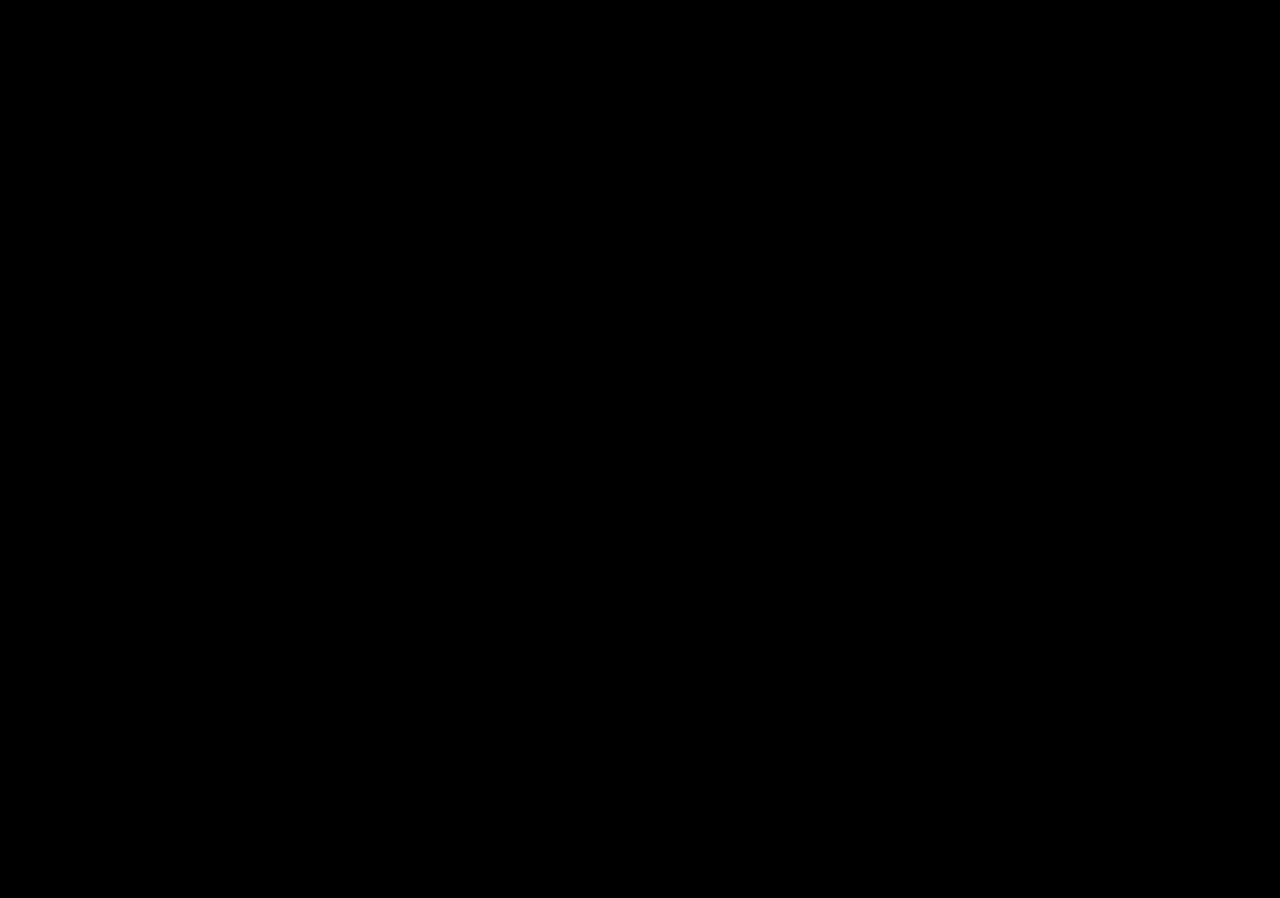
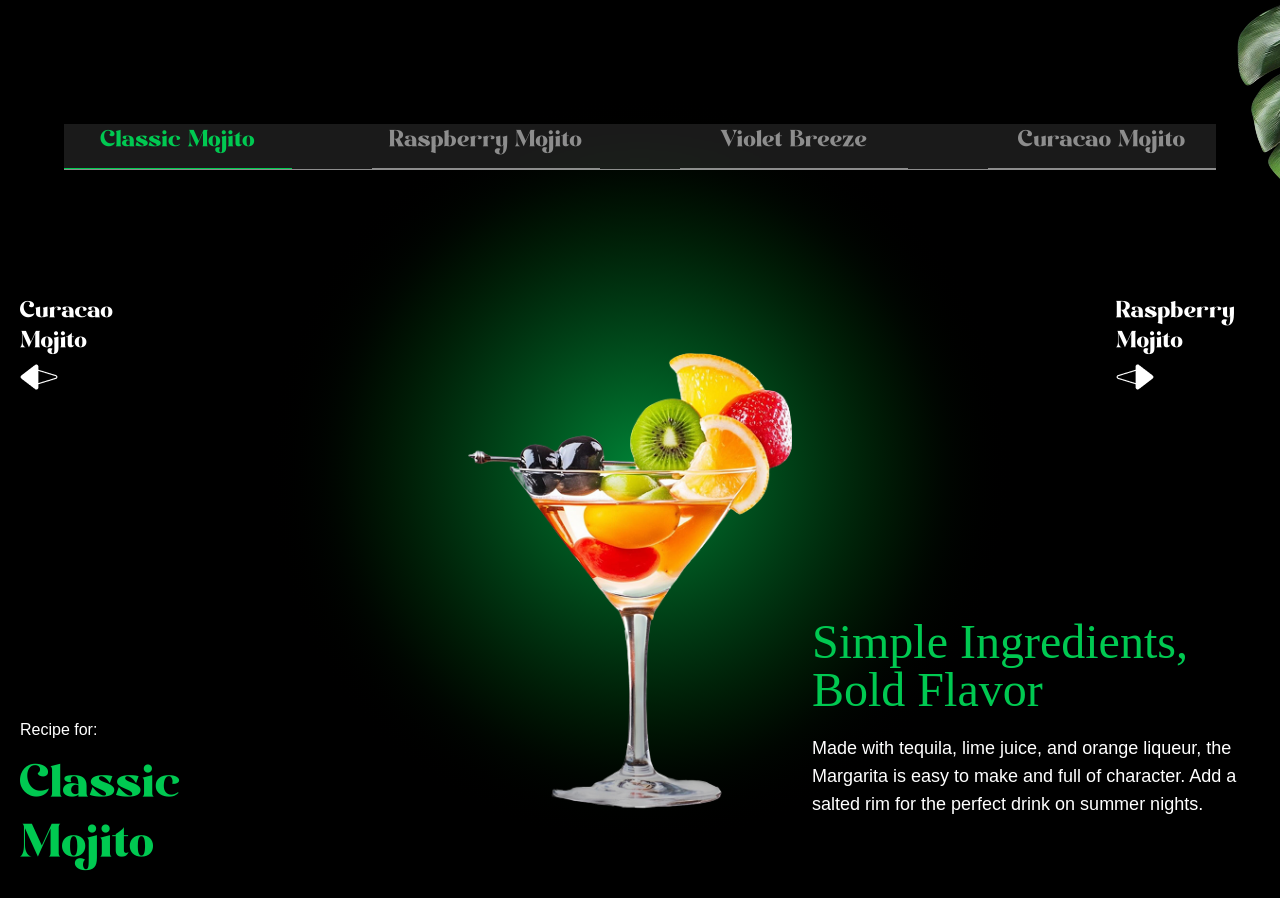
Before and after one commit to NiwanthaSanjula/gsap_cocktails, a React (Vite) app: page / in a window 1280 px wide. Shown: the part 4160-5058 px from the top of the page. Before the commit the page ends 4044 px from the top, so only its background shows below. Built offline with nearby package versions, Linux system fonts and the light colour scheme; a web font is replaced by a local one.

Commit message:
Implemented menu section

```diff
--- a/src/App.jsx
+++ b/src/App.jsx
@@ -6,6 +6,7 @@
 import Cocktails from './components/Cocktails';
 import About from './components/About';
 import Art from './components/Art';
+import Menu from './components/Menu';
 
 
 
@@ -19,6 +20,8 @@
 		<Cocktails/>
 		<About/>
 		<Art/>
+		<Menu/>
+
 
 
 
--- /dev/null
+++ b/src/components/Menu.jsx
@@ -0,0 +1,182 @@
+import React, { useRef, useState } from 'react'
+import { allCocktails } from '../../constants/index.js'
+import { useGSAP } from '@gsap/react';
+import gsap from 'gsap';
+
+
+const Menu = () => {
+
+    const contentRef = useRef()
+    const [currentIndex,setcurrentIndex] = useState(0);
+
+
+    const totalCocktails = allCocktails.length
+    const goToSlide = (index) => {
+        const newIndex = (index + totalCocktails) % totalCocktails;
+
+        setcurrentIndex(newIndex)
+    }
+
+    const getCocktailAt = (indexOffset) => {
+        return allCocktails[(currentIndex + indexOffset  + totalCocktails) % totalCocktails]
+    }
+    const currentCocktail = getCocktailAt(0);
+    const prevCocktail = getCocktailAt(-1);
+    const nextCocktail = getCocktailAt(1);
+
+
+    useGSAP(() => {
+
+        // Timeline for parallax & staggered list animation
+        const parallaxTimeline = gsap.timeline({
+        scrollTrigger: {
+            trigger: '#menu',
+            start:'top 30%',
+            end: 'bottom 80%',
+            scrub: true,
+            }
+        });
+        // Animate images
+        parallaxTimeline
+            .from ('#m-left-leaf', {
+                x: -100, y: 200
+            })
+            .from ('#m-right-leaf', {
+                x: 100, y: 100
+            })
+
+
+
+        gsap.fromTo('#title',
+            {
+                opacity: 0,
+            },
+            {
+                opacity: 1,
+                duration:1
+            }
+        )
+        gsap.fromTo('.details h2',
+            {
+                opacity: 0,
+                yPercent: 100,
+            },
+            {
+                opacity: 1,
+                yPercent: 0,
+                ease:'power1.inOut'
+            }
+        )
+        gsap.fromTo('.details p',
+            {
+                opacity: 0,
+                yPercent: 100,
+            },
+            {
+                opacity: 1,
+                yPercent: 0,
+                ease:'power1.inOut'
+            }
+        )
+
+        gsap.fromTo('.cocktail img',
+            {
+                opacity: 0,
+                xPercent: -100,
+            },
+            {
+                opacity: 1,
+                xPercent: 0,
+                duration:1,
+                ease:'power1.inOut'
+            }
+        )
+
+    }, [currentIndex])
+
+
+  return (
+   <section id='menu' aria-labelledby='menu-heading'>
+    	<img src="/images/slider-left-leaf.png" alt="left-leaf" id="m-left-leaf" />
+        <img src="/images/slider-right-leaf.png" alt="right-leaf" id="m-right-leaf" />
+
+        <h2 id='menu-heading' className='sr-only'>
+            Cocktail Menu
+        </h2>
+
+        <nav className='cocktail-tabs' aria-label='Cocktail Navigation'>
+            {allCocktails.map((cocktail,index) => {
+                const isActive = index === currentIndex;
+
+                return (
+                    <button
+                        key={cocktail.id}
+                        className={`
+                            ${isActive
+                             ? 'text-green-500 border-green-500'
+                             : 'text-white/50 border-white/50'}
+                        `}
+                        onClick={() => goToSlide(index)}
+
+                    >
+                        {cocktail.name}
+                    </button>
+                )
+            })}
+        </nav>
+
+        <div className='content'>
+
+            <div className='arrows'>
+
+                <button
+                    className='text-left'
+                    onClick={() => goToSlide(currentIndex - 1)}
+                >
+                    <span>{prevCocktail.name}</span>
+                    <img
+                        src="/images/right-arrow.png"
+                        alt="right arrow"
+                    />
+                </button>
+
+                <button
+                    className='text-left'
+                    onClick={() => goToSlide(currentIndex + 1)}
+                >
+                    <span>{nextCocktail.name}</span>
+                    <img
+                        src="/images/left-arrow.png"
+                        alt="left arrow"
+                    />
+                </button>
+
+            </div>
+
+            <div className='cocktail'>
+                <img
+                    src={currentCocktail.image}
+                    alt=""
+                    className='object-contain'
+                />
+            </div>
+
+            <div className="recipe">
+                <div ref={contentRef} className="info">
+                    <p>Recipe for:</p>
+                    <p id="title">{currentCocktail.name}</p>
+                </div>
+
+                <div className="details">
+                    <h2>{currentCocktail.title}</h2>
+                    <p>{currentCocktail.description}</p>
+                </div>
+		</div>
+
+        </div>
+
+   </section>
+  )
+}
+
+export default Menu
--- a/src/index.css
+++ b/src/index.css
@@ -288,8 +288,8 @@
         }
     }
 
-    /*#menu {
-        @apply relative w-full md:mt-40 mt-0 2xl:px-0 px-5 py-20 radial-gradient;
+    #menu {
+        @apply relative w-full md:mt-40 mt-0 2xl:px-0 px-5 py-20 radial-gradient-green;
 
         #m-left-leaf {
             @apply object-contain absolute -bottom-20 left-0 md:w-fit w-1/3;
@@ -314,7 +314,7 @@
                 @apply flex items-center justify-between w-full absolute;
 
                 button {
-                    @apply text-white hover:text-yellow cursor-pointer transition-colors max-w-36;
+                    @apply text-white hover:text-green-500 cursor-pointer transition-colors max-w-36;
 
                     span {
                         @apply text-3xl font-modern-negra leading-none hidden md:block;
@@ -338,7 +338,7 @@
                 @apply space-y-4 lg:translate-y-20;
 
                 #title {
-                    @apply font-modern-negra md:text-6xl text-3xl text-yellow max-w-40;
+                    @apply font-modern-negra md:text-6xl text-3xl text-green-500 max-w-40;
                 }
             }
 
@@ -346,7 +346,7 @@
                 @apply space-y-5 md:max-w-md text-left;
 
                 h2 {
-                    @apply md:text-5xl text-3xl font-serif;
+                    @apply md:text-5xl text-3xl font-serif text-green-500;
                 }
 
                 p {
@@ -354,7 +354,7 @@
                 }
             }
         }
-    }*/
+    }
 
     /*#contact {
         @apply relative md:mt-20 mt-0 px-4 text-center w-full overflow-hidden radial-gradient;
```
